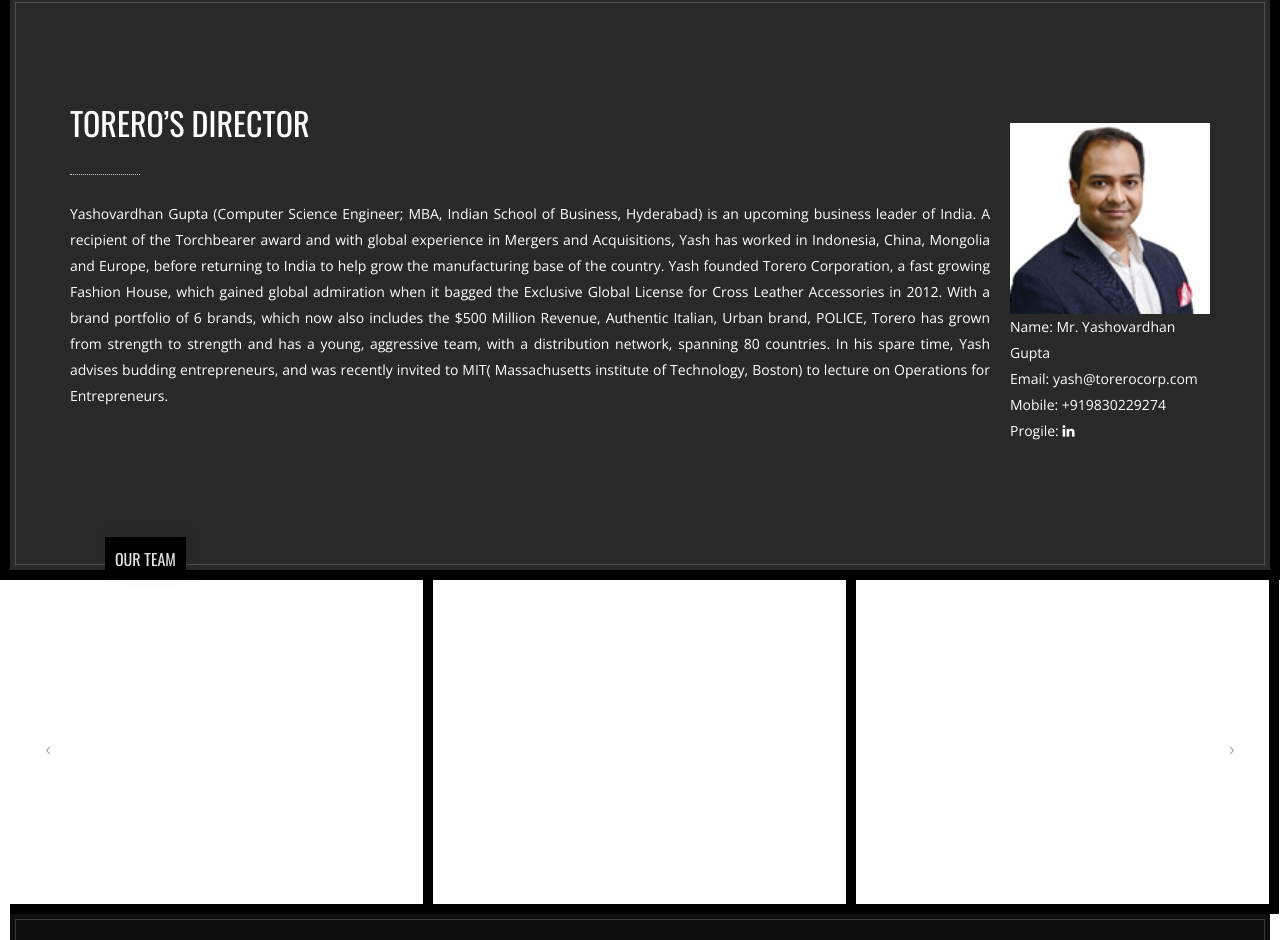
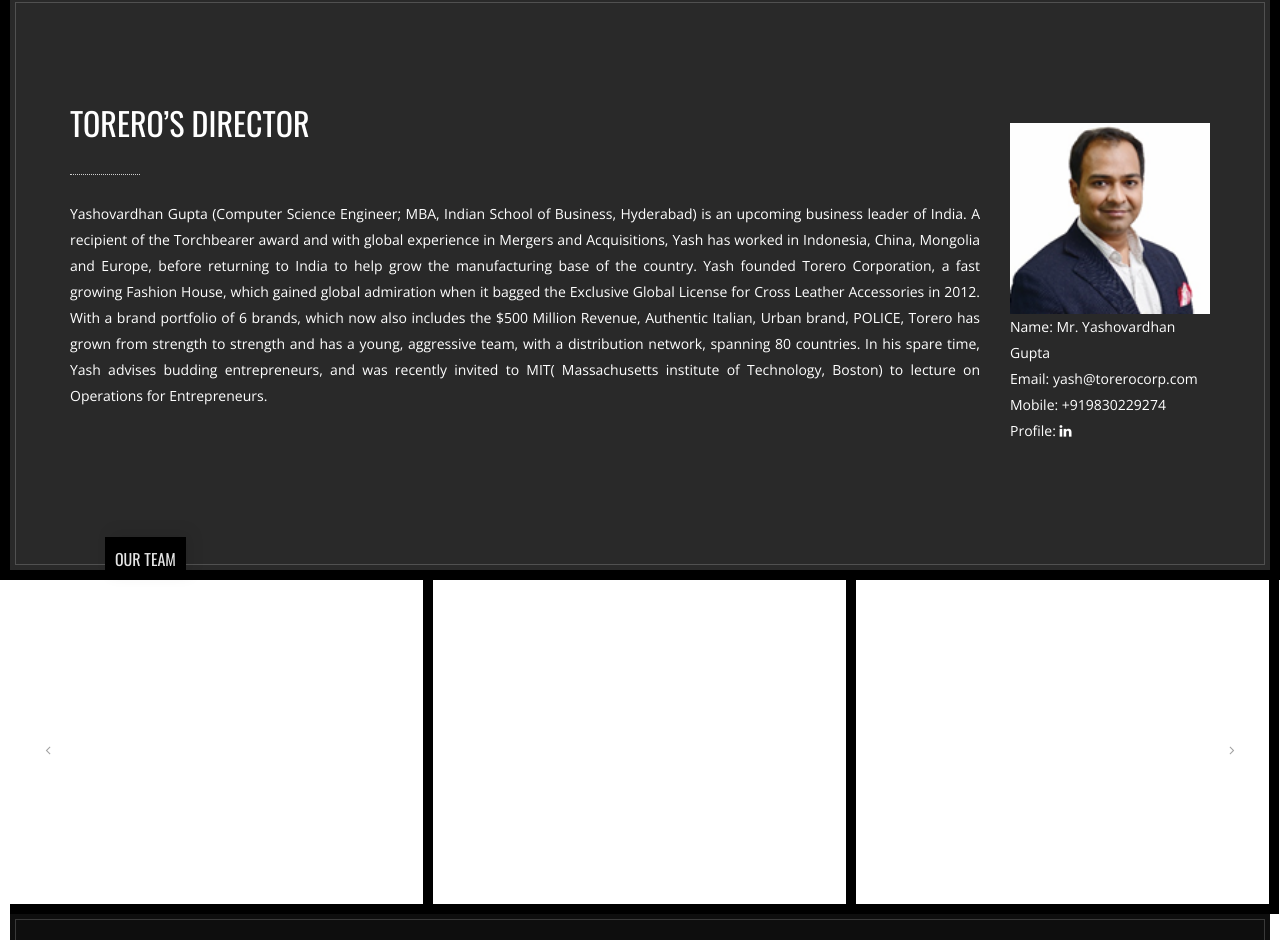
Before and after one commit to thedevbob005/torero, a plain HTML site: page about.html in a window 1280 px wide. Shown: the part 2869-3809 px from the top of the page. Drawn offline with nearby package versions, Linux system fonts and the light colour scheme.

Commit message:
about update 2

```diff
--- a/about.html
+++ b/about.html
@@ -239,17 +239,15 @@
                 <div class="container">
                     <div class="row">
                         <div class="col-md-12 text-justify">
-                            <div style="float: right; margin: 20px 0 20px 20px; display: block; width: 200px; text-align: left;">
+                            <div style="float: right; margin: 20px 0 20px 30px; display: block; width: 200px; text-align: left;">
                                 <img src="images/owner.png" alt="" style="width: 100%; display: block;">
                                 <ul class="no-padding" style="list-style: none;">
                                     <li>Name: Mr. Yashovardhan Gupta</li>
                                     <li>Email: yash@torerocorp.com</li>
                                     <li>Mobile: +919830229274</li>
-                                    <li>Progile: <a href="https://www.linkedin.com/in/yashovardhan-gupta-12049a2/" target="_blank"><i class="fa fa-linkedin"></i></a></li>
+                                    <li>Profile: <a href="https://www.linkedin.com/in/yashovardhan-gupta-12049a2/" target="_blank"><i class="fa fa-linkedin"></i></a></li>
                                 </ul>
-
                             </div>
-
                             <h2>Torero’s Director</h2>
                             Yashovardhan Gupta (Computer Science Engineer; MBA, Indian School of Business, Hyderabad) is an upcoming business leader of India. A recipient of the Torchbearer award and with global experience in Mergers and Acquisitions, Yash has worked in Indonesia, China, Mongolia and Europe, before returning to India to help grow the manufacturing base of the country. Yash founded Torero Corporation, a fast growing Fashion House, which gained global admiration when it bagged the Exclusive Global License for Cross Leather Accessories in 2012. With a brand portfolio of 6 brands, which now also includes the $500 Million Revenue, Authentic Italian, Urban brand, POLICE, Torero has grown from strength to strength and has a young, aggressive team, with a distribution network, spanning 80 countries. In his spare time, Yash advises budding entrepreneurs, and was recently invited to MIT( Massachusetts institute of Technology, Boston) to lecture on Operations for Entrepreneurs.
                         </div>
```
